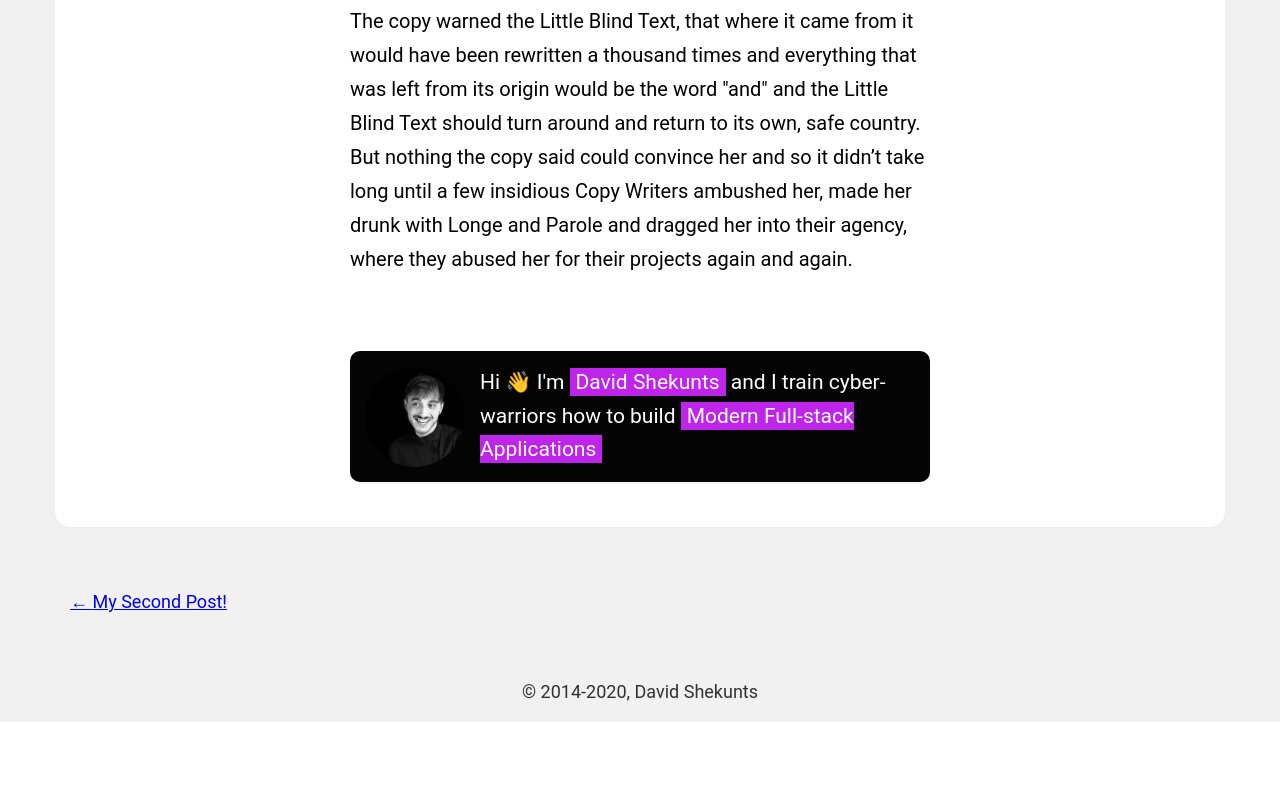
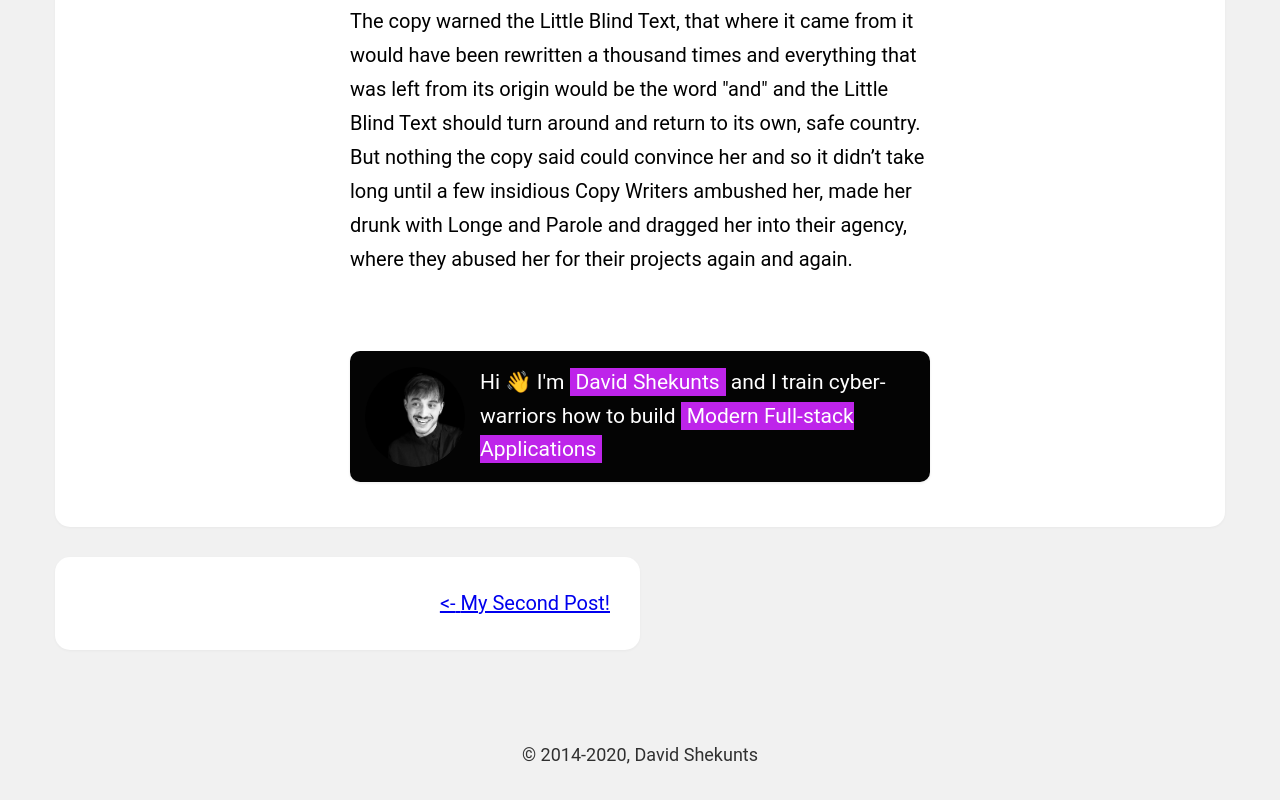
Before and after one commit to Dionid/davidshekunts_blog, a Gatsby site: page /new-beginnings/ in a window 1280 px wide. Shown: the part 4136-4936 px from the top of the page. Before the commit the page ends 4858 px from the top, so only its background shows below. Built offline with nearby package versions, Linux system fonts and the light colour scheme; Gatsby itself is replaced by a stand-in of ours; some packages are replaced by stand-ins of ours.

Commit message:
Added next and prev links

```diff
--- a/src/components/layout.js
+++ b/src/components/layout.js
@@ -22,7 +22,7 @@ const Layout = ({ children }) => {
       }}>
         {children}
       </main>
-      <footer style={{padding: 15, textAlign: "center"}}>
+      <footer style={{padding: "30px 15px", textAlign: "center"}}>
         © 2014-{new Date().getFullYear()}, David Shekunts
       </footer>
     </div>
--- a/src/templates/blog-post.js
+++ b/src/templates/blog-post.js
@@ -16,6 +16,7 @@ const BlogPostTemplate = ({ data, pageContext }) => {
         title={post.frontmatter.title}
         description={post.frontmatter.description || post.excerpt}
       />
+      <div className={"article-wr"}>
         <article className={"article"}>
           <header>
             <h1
@@ -40,31 +41,18 @@ const BlogPostTemplate = ({ data, pageContext }) => {
         </article>
         {/* POSTS NAVIGATION */}
         <nav style={{width: "100%", marginTop: 30}}>
-        <ul
-          style={{
-            display: `flex`,
-            flexWrap: `wrap`,
-            justifyContent: `space-between`,
-            listStyle: `none`,
-            padding: 0,
-          }}
-        >
-          <li>
           {previous && (
-              <Link to={previous.fields.slug} rel="prev">
-                ← {previous.frontmatter.title}
+            <Link to={previous.fields.slug} rel="prev" className={"link link__prev"}>
+              {"<-"} {previous.frontmatter.title}
             </Link>
           )}
-          </li>
-          <li>
           {next && (
-              <Link to={next.fields.slug} rel="next">
-                {next.frontmatter.title} →
+            <Link to={next.fields.slug} rel="next" className={"link link__next"}>
+              {next.frontmatter.title} {"->"}
             </Link>
           )}
-          </li>
-        </ul>
         </nav>
+      </div>
     </Layout>
   )
 }
--- a/src/templates/styles.scss
+++ b/src/templates/styles.scss
@@ -1,13 +1,37 @@
+
+.article-wr {
+  nav {
+    padding: 0 15px 60px;
+    display: flex;
+    .link{
+      padding: 30px;
+      background-color: #fff;
+      box-shadow: rgba(0, 0, 0, 0.04) 0px 1px 3px;
+      width: 50%;
+      border-radius: 15px;
+      font-size: 20px;
+      &__prev {
+        text-align: right;
+        margin-right: 15px;
+      }
+      &__next {
+        text-align: left;
+        margin-left: auto;
+      }
+
+    }
+  }
+}
 
 .article {
   display: flex;
   //align-items: center;
   flex-direction: column;
-  margin: 10px 15px 60px;
+  margin: 10px 15px 30px;
   background-color: #fff;
+  box-shadow: rgba(0, 0, 0, 0.04) 0px 1px 3px;
   border-radius: 15px;
   padding: 45px 60px;
-  box-shadow: rgba(0, 0, 0, 0.04) 0px 1px 3px;
 
   header, section {
     width: 580px;
```
Lines whose indentation alone changed are shown as unchanged.
